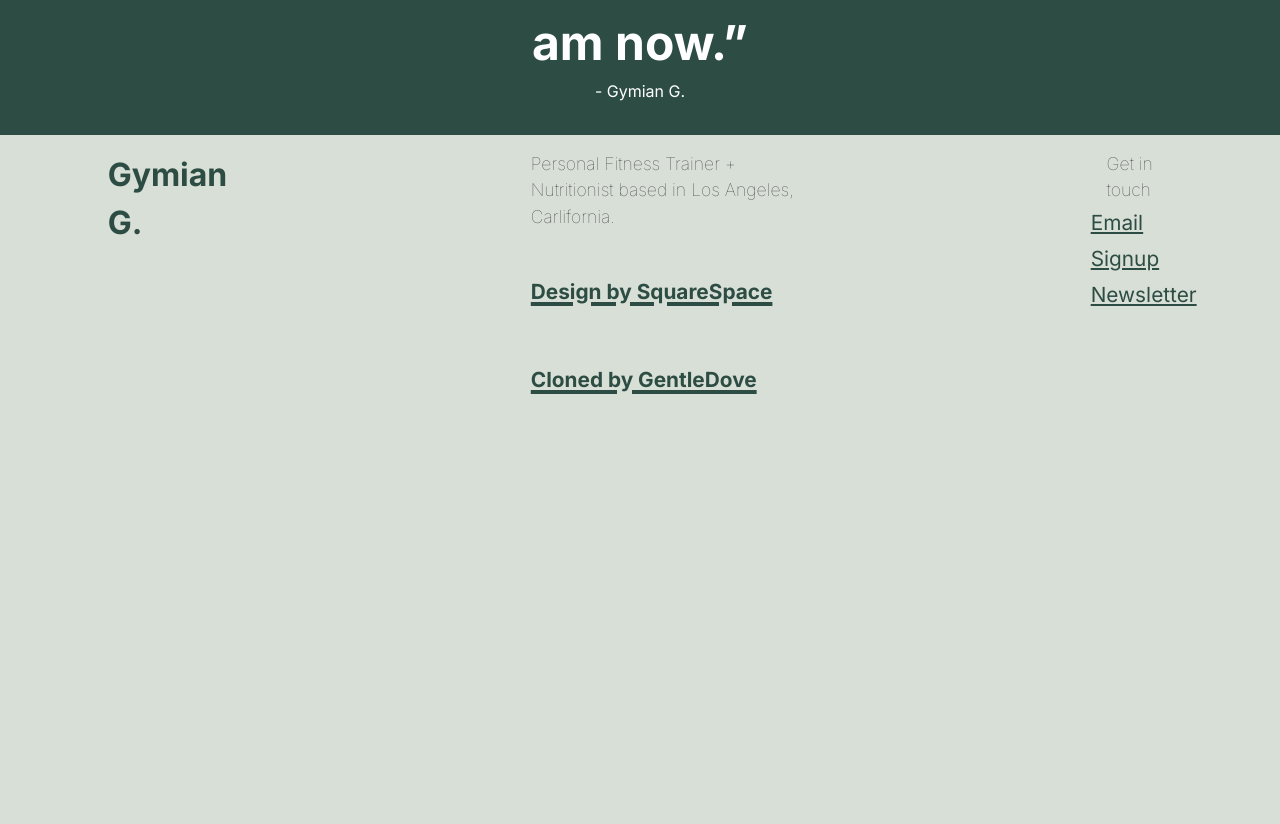
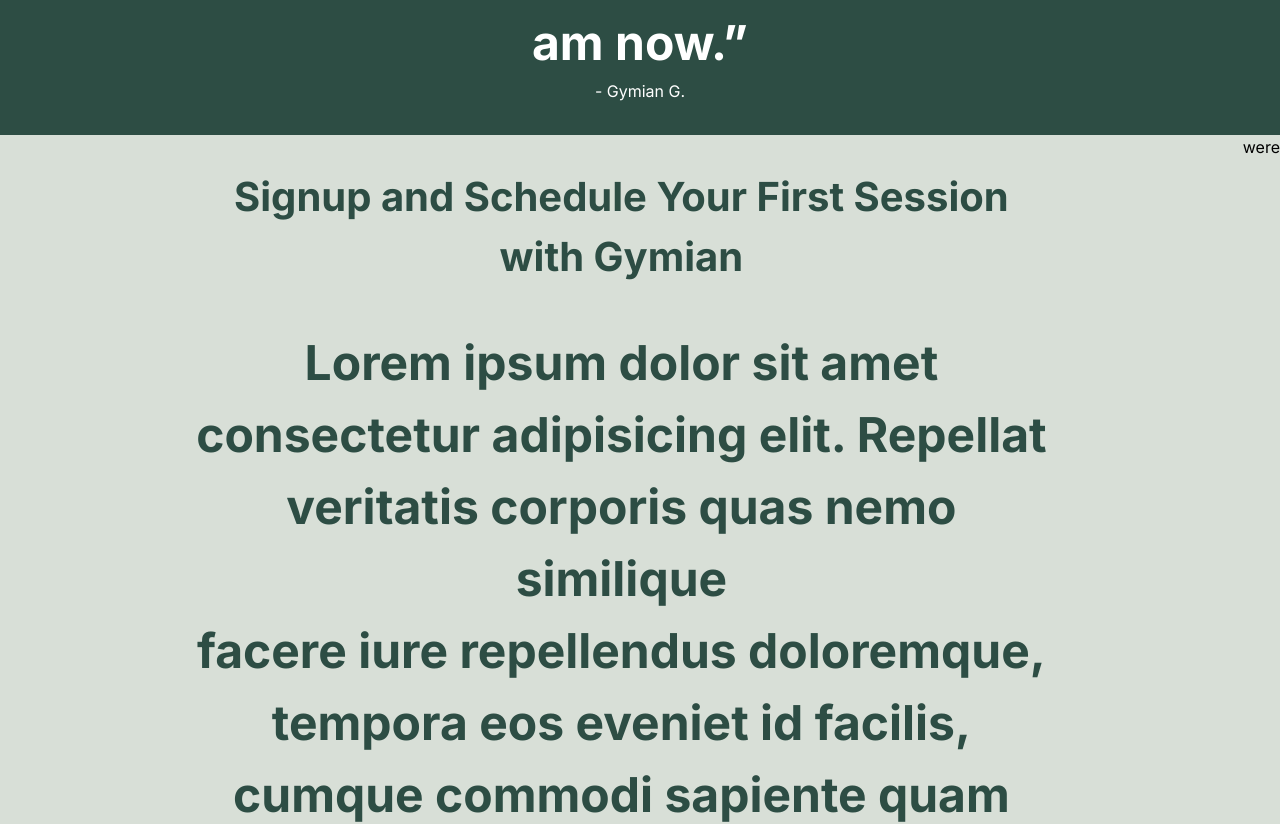
Before and after one commit to etimexo/Design-agency, a Next.js app: page /signup in a window 1280 px wide. Shown: the part 3041-3865 px from the top of the page. Before the commit the page ends 3543 px from the top, so only its background shows below. Built offline with nearby package versions, Linux system fonts and the light colour scheme.

Commit message:
Create and set up Booking.jsx component

```diff
--- /dev/null
+++ b/src/app/components/Booking.css
@@ -0,0 +1,3 @@
+.booking {
+    display: flex;
+}
--- /dev/null
+++ b/src/app/components/Booking.jsx
@@ -0,0 +1,13 @@
+import React from 'react';
+import "../components/Booking.css";
+import Booking1 from './Booking1';
+import Booking2 from './Booking2';
+
+export default function Booking() {
+  return (
+    <div className='booking'>
+      <Booking1 />
+      <Booking2 />
+    </div>
+  )
+}
--- a/src/app/components/Booking1.jsx
+++ b/src/app/components/Booking1.jsx
@@ -1,9 +1,15 @@
-import React from 'react'
+import React from "react";
 
 export default function Booking1() {
   return (
-    <div>
-
+    <div className="booking1">
+      <h1>Signup and Schedule Your First Session with Gymian</h1>
+      <p>
+        Lorem ipsum dolor sit amet consectetur adipisicing elit. Repellat
+        veritatis corporis quas nemo similique <br />
+        facere iure repellendus doloremque, tempora eos eveniet id facilis,{" "}
+        <br /> cumque commodi sapiente quam pariatur amet molestias?
+      </p>
     </div>
-  )
+  );
 }
--- a/src/app/components/Booking2.jsx
+++ b/src/app/components/Booking2.jsx
@@ -1,9 +1,10 @@
-import React from 'react'
+import React from 'react';
+
 
 export default function Booking2() {
   return (
     <div>
-
+      were
     </div>
   )
 }
--- a/src/app/components/Process.jsx
+++ b/src/app/components/Process.jsx
@@ -1,6 +1,8 @@
 import React from "react";
 import Image from "next/image";
 import Footer from "./Footer";
+import Booking from "./Booking";
+// import Booking1 from "./Booking1";
 import "./Process.css";
 import Toes from "../toes.jpg";
 import Undress from "../undress.jpg";
@@ -99,6 +101,7 @@
         </p>
         - Gymian G.
       </section>
+      <Booking />
       <Footer />
     </>
   );
--- a/src/app/signup/page.jsx
+++ b/src/app/signup/page.jsx
@@ -1,5 +1,6 @@
 import React from "react";
 import Image from "next/image";
+import Booking1 from "../components/Booking1";
 import Header from "../components/Header";
 import "../signup.css";
 import S1 from "../s1.jpg";
@@ -19,6 +20,7 @@
         <button className="sign-btn2">SCHEDULE YOUR FIRST SESSION</button>
       </a>
       <Process />
+      {/* <Booking1 /> */}
     </section>
   );
 }
```
